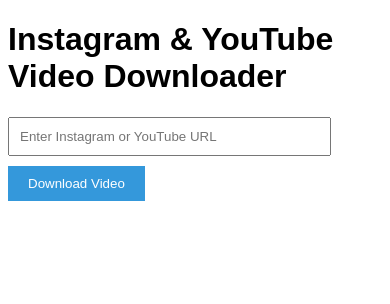
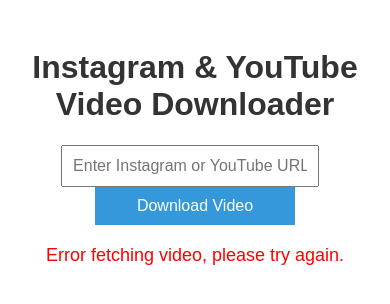
Before and after one commit to wanzbrayy/download-youtube-scraper, a website: page index.html in a window 390 px wide. Both pictures are taken after a click on the button "Download Video". Drawn offline with Linux system fonts and the light colour scheme; no server answers.

Commit message:
Update index.html

```diff
--- a/index.html
+++ b/index.html
@@ -7,20 +7,25 @@
     <style>
         body {
             font-family: Arial, sans-serif;
+            padding: 20px;
         }
-        .video-container {
-            margin-top: 20px;
-            display: none;
+        h1 {
+            text-align: center;
+            color: #333;
         }
-        video {
-            width: 100%;
-            max-width: 800px;
-            margin: 0 auto;
-            display: block;
+        .input-container {
+            text-align: center;
+            margin-bottom: 20px;
+        }
+        input {
+            width: 80%;
+            padding: 10px;
+            font-size: 16px;
+            margin-right: 10px;
         }
         button {
-            margin-top: 10px;
             padding: 10px 20px;
+            font-size: 16px;
             background-color: #3498db;
             color: white;
             border: none;
@@ -29,25 +34,84 @@
         button:hover {
             background-color: #2980b9;
         }
+        .video-container {
+            margin-top: 20px;
+            display: none;
+            text-align: center;
+        }
+        .video-container video {
+            width: 100%;
+            max-width: 800px;
+            display: block;
+            margin: 0 auto;
+        }
+        .spinner {
+            border: 16px solid #f3f3f3;
+            border-top: 16px solid #3498db;
+            border-radius: 50%;
+            width: 50px;
+            height: 50px;
+            animation: spin 2s linear infinite;
+            margin: 0 auto;
+        }
+        @keyframes spin {
+            0% { transform: rotate(0deg); }
+            100% { transform: rotate(360deg); }
+        }
+        .error-message {
+            color: red;
+            text-align: center;
+            margin-top: 20px;
+            font-size: 18px;
+            display: none;
+        }
+        .success-message {
+            color: green;
+            text-align: center;
+            margin-top: 20px;
+            font-size: 18px;
+            display: none;
+        }
+        @media (max-width: 600px) {
+            input {
+                width: 70%;
+            }
+            button {
+                width: 60%;
+            }
+        }
     </style>
 </head>
 <body>
 
     <h1>Instagram & YouTube Video Downloader</h1>
 
-    <div>
-        <input type="text" id="video-url" placeholder="Enter Instagram or YouTube URL" style="width: 80%; padding: 10px;">
+    <div class="input-container">
+        <input type="text" id="video-url" placeholder="Enter Instagram or YouTube URL">
         <button onclick="fetchVideo()">Download Video</button>
     </div>
+
+    <div id="loading-spinner" class="spinner" style="display: none;"></div>
 
     <div class="video-container" id="video-container">
         <video id="video" controls></video>
         <div id="resolutions"></div>
     </div>
 
+    <div class="error-message" id="error-message"></div>
+    <div class="success-message" id="success-message"></div>
+
     <script>
         async function fetchVideo() {
             const url = document.getElementById('video-url').value;
+
+            // Menampilkan loading spinner
+            document.getElementById('loading-spinner').style.display = 'block';
+            document.getElementById('error-message').style.display = 'none';
+            document.getElementById('success-message').style.display = 'none';
+            document.getElementById('video-container').style.display = 'none';
+
+            try {
                 const response = await fetch('http://localhost:8080/fetch-instagram', {
                     method: 'POST',
                     headers: {
@@ -57,12 +121,25 @@
                 });
 
                 const data = await response.json();
+
+                // Menyembunyikan loading spinner setelah proses selesai
+                document.getElementById('loading-spinner').style.display = 'none';
+
                 if (data.success) {
                     const videoUrl = data.url;
                     document.getElementById('video').src = videoUrl;
                     document.getElementById('video-container').style.display = 'block';
+                    document.getElementById('success-message').textContent = 'Video successfully fetched!';
+                    document.getElementById('success-message').style.display = 'block';
                 } else {
-                alert(data.message);
+                    document.getElementById('error-message').textContent = data.message;
+                    document.getElementById('error-message').style.display = 'block';
+                }
+            } catch (error) {
+                // Menyembunyikan loading spinner jika terjadi error
+                document.getElementById('loading-spinner').style.display = 'none';
+                document.getElementById('error-message').textContent = 'Error fetching video, please try again.';
+                document.getElementById('error-message').style.display = 'block';
             }
         }
     </script>
```
Lines whose indentation alone changed are shown as unchanged.
